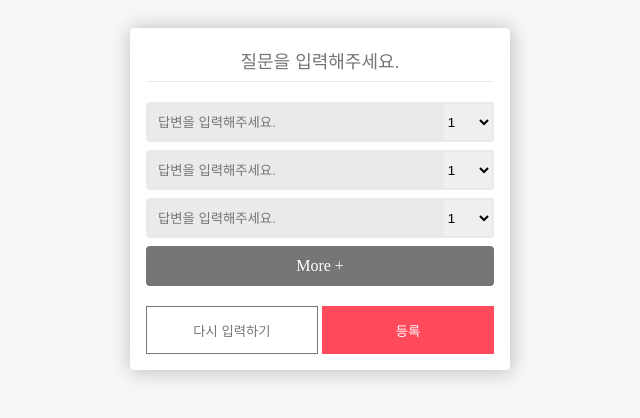
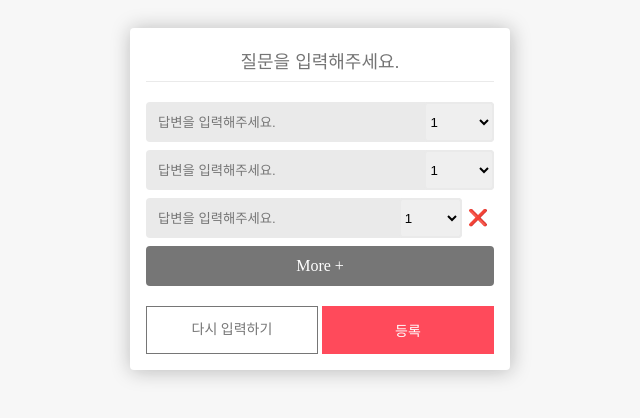
Before and after one commit to totoruo9/dnfl_mbti_backend, a React (Create React App) app: page / in a window 1280 px wide. Both pictures are taken after a click on the element "More +". Shown: the top 418 px of the page, without its empty margins (320-960 px from the left). Built offline with nearby package versions, Linux system fonts and the light colour scheme.

Commit message:
recoil selector 사용하지 않음, 다시입력하기 버튼 개선, 답변 생성시 2개 이상부터는 삭제가능

```diff
--- a/src/Components/AnswerComponent.tsx
+++ b/src/Components/AnswerComponent.tsx
@@ -1,16 +1,27 @@
+import React from "react";
+import { useRecoilState, useRecoilValue } from "recoil";
 import styled from "styled-components";
+import { createdItem } from "../atoms";
+import atomModify from "../hooks/atomModify";
 
 const Wrapper = styled.div`
+    display: flex;
+    justify-content: space-between;
+    align-items: center;
+    margin-bottom: ${props => props.theme.paddingSet.pd_8};
+`;
+
+const AnswerWrapper = styled.div`
     width: 100%;
     background: ${props => props.theme.colorSet.blackWhite.gray300};
     height: ${props => props.theme.boxSet.height.md};
-    margin-bottom: ${props => props.theme.paddingSet.pd_8};
     display: flex;
     border-radius: ${props => props.theme.boxSet.borderRadius};
+    justify-content: space-between;
 `;
 
 const AnswerValue = styled.input`
-    width: 85%;
+    width: 80%;
     border: 0;
     background: rgba(0,0,0,0);
     color: ${props => props.theme.colorSet.blackWhite.gray900};
@@ -22,37 +33,87 @@ const AnswerValue = styled.input`
 `;
 
 const AnswerResult = styled.select`
-    width: 15%;
+    width: 20%;
     border: 2px solid ${props => props.theme.colorSet.blackWhite.gray300};
     border-radius: ${props => props.theme.boxSet.borderRadius};
+`;
+
+const RemoveItemBtn = styled.div`
+    min-width: ${props => props.theme.boxSet.height.sm};
+    height: ${props => props.theme.boxSet.height.sm};
+    display: flex;
+    align-items: center;
+    justify-content: center;
+    cursor: pointer;
 `;
 
 interface IAnserComponent {
     qustionName: any;
     placeholder: string;
     register: any;
-    modify?: boolean;
     value: {
-        id: string,
-        result: string,
-        value: string
-    }[]
+        id: string;
+        result: string;
+        value: string;
+    }[];
+    index: number;
+    setAnswerId: any;
+    boardId: string;
+    resetField: any;
 }
 
-function AnswerComponent({qustionName, placeholder, register, modify, value=[]}:IAnserComponent){
+function AnswerComponent({boardId, qustionName, placeholder, register, value=[], index, setAnswerId, resetField}:IAnserComponent){
+    const [createdQuestion, setCreatedQuestion] = useRecoilState(createdItem);
+
+    const delAnswerWrapper = async () => {
+        let copiedArray:string[] = [];
+
+        await setAnswerId((prev:any) => {
+            copiedArray = [...prev];
+            copiedArray.splice(index, 1);
+
+            resetField(`answer.${prev[index]}.value`);
+            resetField(`answer.${prev[index]}.result`);
+
+            return copiedArray;
+        });
+
+        const findItem = createdQuestion.find(item => item.id === boardId);
+        const answerArray = findItem?.answer.filter((item:any) => {
+            return copiedArray.indexOf(item.id) !== -1;
+        });
+
+        console.log(answerArray);
+
+        await atomModify({
+            boardId: boardId,
+            atom: createdQuestion,
+            setAtom: setCreatedQuestion,
+            modify: true,
+            answerArray
+        });
+    };
+
     let getValue;
     if(value.length !== 0) {
-        getValue = value.find(item => item.id === qustionName)
-    }
+        getValue = value.find(item => item.id === qustionName);
+    };
 
     return (
         <Wrapper>
+            <AnswerWrapper>
                 <AnswerValue {...register(`answer.${qustionName}.value`, {value: getValue?.value, register: "답변을 입력해주세요!"})} placeholder={placeholder} />
                 <AnswerResult {...register(`answer.${qustionName}.result`, {value: getValue?.result})}>
                     <option value="1">1</option>
                     <option value="2">2</option>
                     <option value="3">3</option>
                 </AnswerResult>
+            </AnswerWrapper>
+            {
+                index >= 2
+                    ? <RemoveItemBtn onClick={delAnswerWrapper}>❌</RemoveItemBtn>
+                    : null
+            }
         </Wrapper>
     )
 }
--- /dev/null
+++ b/src/Components/ButtonWrap.tsx
@@ -0,0 +1,77 @@
+import { useRecoilState } from "recoil";
+import styled from "styled-components";
+import { createdItem } from "../atoms";
+
+const SButtonWrap = styled.div`
+    display: flex;
+    height: ${props => props.theme.boxSet.height.lg};
+    margin-top: ${props => props.theme.paddingSet.pd_20};
+`;
+
+const ConfirmBtn = styled.button`width: 50%;
+    border: 0;
+    color: ${props => props.theme.colorSet.blackWhite.white};
+    background: ${props => props.theme.colorSet.main};
+    margin-left: 2px;
+    font-size: ${props=>props.theme.textSet.size.sm};
+`;
+
+const ResetBtn = styled.p`
+    width: 50%;
+    background: ${props => props.theme.colorSet.blackWhite.white};
+    border: 1px solid ${props => props.theme.colorSet.blackWhite.gray500};
+    color: ${props => props.theme.colorSet.blackWhite.gray500};
+    font-weight: ${props => props.theme.textSet.weight.regular};
+    margin-right: 2px;
+    cursor: pointer;
+    display: flex;
+    align-items: center;
+    justify-content: center;
+    font-size: ${props=>props.theme.textSet.size.sm};
+`;
+
+interface IButtonWrap {
+    boardId: string;
+    reset: any;
+}
+
+function ButtonWrap ({boardId, reset}:IButtonWrap) {
+    const [createdAnswer, setCreatedAnswer] = useRecoilState(createdItem);
+
+    const onResetBtn = () => {
+        console.log("RESET!!");
+        reset();
+
+        let findItemIndex = 0;
+        const findItem = createdAnswer.find((item, index) => {
+            findItemIndex = index;
+            return item.id === boardId;
+        });
+
+        const changeModify:any = {
+            ...findItem,
+            modify: true,
+            answer: [],
+            question: "",
+        };
+
+        if (createdAnswer.length <= 0 || boardId === "") {
+            return;
+        }
+
+        const copyedArray = [...createdAnswer];
+        copyedArray.splice(findItemIndex, 1);
+        copyedArray.splice(findItemIndex, 0, changeModify);
+
+        setCreatedAnswer(copyedArray);
+    }
+
+    return(
+        <SButtonWrap>
+            <ResetBtn onClick={onResetBtn}>다시 입력하기</ResetBtn>
+            <ConfirmBtn>등록</ConfirmBtn>
+        </SButtonWrap>
+    );
+};
+
+export default ButtonWrap
--- a/src/Components/CreateQuestion.tsx
+++ b/src/Components/CreateQuestion.tsx
@@ -1,10 +1,12 @@
 import styled from "styled-components";
 import {useForm, SubmitHandler} from "react-hook-form";
-import React, { ReactEventHandler } from "react";
 import AnswerComponent from "./AnswerComponent";
 import { useState } from "react";
 import { useRecoilState } from "recoil";
 import { createdItem, ICreatedItem } from "../atoms";
+import { useEffect } from "react";
+import ButtonWrap from "./ButtonWrap";
+import atomModify from "../hooks/atomModify";
 
 const Wrapper = styled.div`
     width: 380px;
@@ -44,36 +46,27 @@ const MoreItem = styled.div`
     border-radius: ${props => props.theme.boxSet.borderRadius};
 `;
 
-const ButtonWrap = styled.div`
-    display: flex;
-    height: ${props => props.theme.boxSet.height.lg};
-    margin-top: ${props => props.theme.paddingSet.pd_20};
+function CreateQuestion ({question="", answer, boardId=""}:any) {
+    const {register, handleSubmit, reset, resetField} = useForm();
+    const [answerId, setAnswerId] = useState(["id_1", "id_2"]);
+    const [createdAnswer, setCreatedAnswer] = useRecoilState(createdItem);
 
-    button {
-        width: 50%;
-        border: 0;
-        background: ${props => props.theme.colorSet.blackWhite.gray700};
-        color: ${props => props.theme.colorSet.blackWhite.white};
+    useEffect(() => {
+        if(boardId !== "") {
+            console.log(createdAnswer);
+            const findItem = createdAnswer.find((item, index) => {
+                return item.id === boardId;
+            });
 
-        &:first-child {
-            background: ${props => props.theme.colorSet.blackWhite.white};
-            border: 1px solid ${props => props.theme.colorSet.blackWhite.gray500};
-            color: ${props => props.theme.colorSet.blackWhite.gray500};
-            font-weight: ${props => props.theme.textSet.weight.regular};
-            margin-right: 2px;
-        }
+            const itemId = findItem?.answer.map((item) => {
+                return item.id;
+            });
 
-        &:last-child {
-            background: ${props => props.theme.colorSet.main};
-            margin-left: 2px;
-        }
-    }
-`;
+            console.log(itemId);
+            setAnswerId((prev:any):any => prev = itemId);
+        };
+    }, []);
 
-function CreateQuestion ({question="", answer, boardId=""}:any) {
-    const {register, handleSubmit, reset} = useForm();
-    const [answerId, setAnserId] = useState(["id_1", "id_2"]);
-    const [createdAnswer, setCreatedAnswer] = useRecoilState(createdItem);
 
     const onSubmit:SubmitHandler<ICreatedItem> = (event) => {
         const cloneObj = (obj:{}) => JSON.parse(JSON.stringify(obj));
@@ -85,8 +78,10 @@ function CreateQuestion ({question="", answer, boardId=""}:any) {
         const answerArray = [];
         for(const prop in event.answer) {
             const answerData = cloneObj(event.answer[prop]);
-            answerData.id = prop;
-            answerArray.push(answerData);
+            if(answerData.value && answerData.result){
+                answerData.id = prop;
+                answerArray.push(answerData);
+            };
         };
         copied.answer = answerArray;
 
@@ -95,24 +90,15 @@ function CreateQuestion ({question="", answer, boardId=""}:any) {
 
         /* 이미 생성된 게시판의 경우 db를 추가하는 것이 아닌 수정할 수 있게 설정 */
         if(boardId) {
-            let findItemIndex = 0;
-            const findItem = createdAnswer.find((item, index) => {
-                findItemIndex = index;
-                return item.id === boardId;
+            atomModify({
+                atom: createdAnswer,
+                setAtom: setCreatedAnswer,
+                boardId,
+                answerArray,
+                inputValue: event,
+                modify: false
             });
-
-            const changeModify:any = {
-                ...findItem,
-                modify: false,
-                answer: answerArray,
-                question: event.question
-            };
-
-            const copyedArray = [...createdAnswer];
-            copyedArray.splice(findItemIndex, 1);
-            copyedArray.splice(findItemIndex, 0, changeModify);
-
-            return setCreatedAnswer(copyedArray);
+            return ;
         }
 
         setCreatedAnswer(prev => [...prev, copied]);
@@ -120,33 +106,8 @@ function CreateQuestion ({question="", answer, boardId=""}:any) {
     };
 
     const onAddAnswer = () => {
-        setAnserId(prev => [...prev, `id_${prev.length+1}`])
+        setAnswerId(prev => [...prev, `id_${prev.length+1}`])
     };
-
-    const onResetBtn = (event:React.FormEvent<HTMLButtonElement>) => {
-        event.preventDefault();
-        console.log("RESET!!");
-
-        let findItemIndex = 0;
-        const findItem = createdAnswer.find((item, index) => {
-            findItemIndex = index;
-            return item.id === boardId;
-        });
-
-        const changeModify:any = {
-            ...findItem,
-            answer: [],
-            question: "",
-        };
-
-        const copyedArray = [...createdAnswer];
-        copyedArray.splice(findItemIndex, 1);
-        copyedArray.splice(findItemIndex, 0, changeModify);
-
-        setCreatedAnswer(copyedArray);
-
-        reset();
-    }
 
     return(
         <Wrapper onSubmit={handleSubmit(onSubmit)}>
@@ -154,17 +115,14 @@ function CreateQuestion ({question="", answer, boardId=""}:any) {
                 <QuestionForm {...register("question", {value: question, required: "질문을 입력해주세요!"})} placeholder="질문을 입력해주세요." />
 
                 {
-                    answerId.map((item, index) => (
-                        <AnswerComponent key={item} register={register} qustionName={item} placeholder="답변을 입력해주세요." value={answer} />
-                    ))
+                    answerId.map((item, index) => { console.log(item); return (
+                        <AnswerComponent boardId={boardId} key={item} register={register} qustionName={item} placeholder="답변을 입력해주세요." value={answer} index={index} setAnswerId={setAnswerId} resetField={resetField} />
+                    )})
                 }
 
                 <MoreItem onClick={onAddAnswer}>More +</MoreItem>
 
-                <ButtonWrap>
-                    <button onClick={onResetBtn}>다시 입력하기</button>
-                    <button>등록</button>
-                </ButtonWrap>
+                <ButtonWrap boardId={boardId} reset={reset} />
             </FormWrap>
         </Wrapper>
     )
--- /dev/null
+++ b/src/hooks/atomModify.tsx
@@ -0,0 +1,34 @@
+import { IQustionData } from "../atoms";
+
+interface IAtomModify {
+    boardId: string;
+    atom: IQustionData[];
+    setAtom: any;
+    answerArray?: any;
+    inputValue?: any;
+    modify: boolean;
+}
+
+function atomModify ({boardId, atom, setAtom, answerArray, inputValue, modify}:IAtomModify) {
+    let findItemIndex = 0;
+    const findItem = atom.find((item: any, index: number) => {
+        findItemIndex = index;
+        return item.id === boardId;
+    });
+
+    const changeModify:any = {
+        ...findItem,
+        modify
+    };
+
+    answerArray && (changeModify.answer = answerArray);
+    inputValue && (changeModify.question = inputValue.question);
+
+    const copyedArray = [...atom];
+    copyedArray.splice(findItemIndex, 1);
+    copyedArray.splice(findItemIndex, 0, changeModify);
+
+    return setAtom(copyedArray);
+};
+
+export default atomModify;
```
Also changed, not shown: src/App.tsx (+31 -29 lines), src/Components/CreatedQuestion.tsx (+10 -8 lines), src/atoms.ts (+37 -37 lines). Lines whose indentation alone changed are shown as unchanged.
